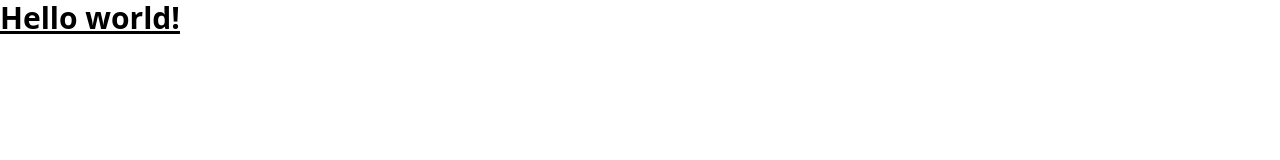
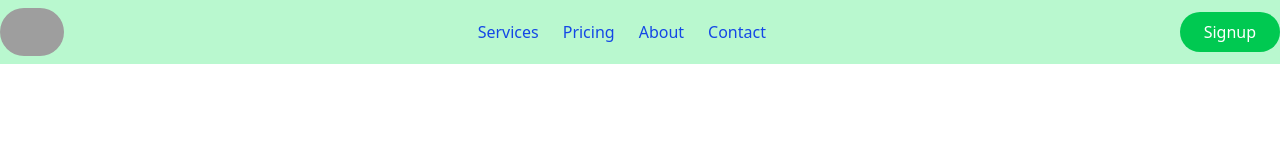
Before and after one commit to Fakecloak/TailwindCSS-landing-page, a website: page src/index.html in a window 1280 px wide. Drawn offline with Linux system fonts and the light colour scheme; grey boxes are pictures that could not be loaded.

Commit message:
add Navbar with styling

```diff
--- a/src/index.html
+++ b/src/index.html
@@ -6,8 +6,19 @@
   <link href="./output.css" rel="stylesheet">
 </head>
 <body>
-  <h1 class="text-3xl font-bold underline">
-    Hello world!
-  </h1>
+  <div class="container mx-auto bg-green-200">
+    <nav class="flex justify-between items-center">
+      <div class="flex items-center h-16 w-16">
+        <a href="#"><img class="rounded-full" src="../assets/yazuka.jpg" alt="yazuka"></a>
+      </div>
+      <ul class="flex space-x-6">
+        <li><a class="text-blue-700 font-medium hover:text-green-950" href="#">Services</a></li>
+        <li><a class="text-blue-700 font-medium hover:text-green-950" href="#">Pricing</a></li>
+        <li><a class="text-blue-700 font-medium hover:text-green-950" href="#">About</a></li>
+        <li><a class="text-blue-700 font-medium hover:text-green-950" href="#">Contact</a></li>
+      </ul>
+      <button class="bg-green-500 px-6 py-2 rounded-full text-white font-medium hover:bg-blue-300">Signup</button>
+    </nav>
+  </div>
 </body>
 </html>
```
Also changed, not shown: src/output.css, 1 other file.
